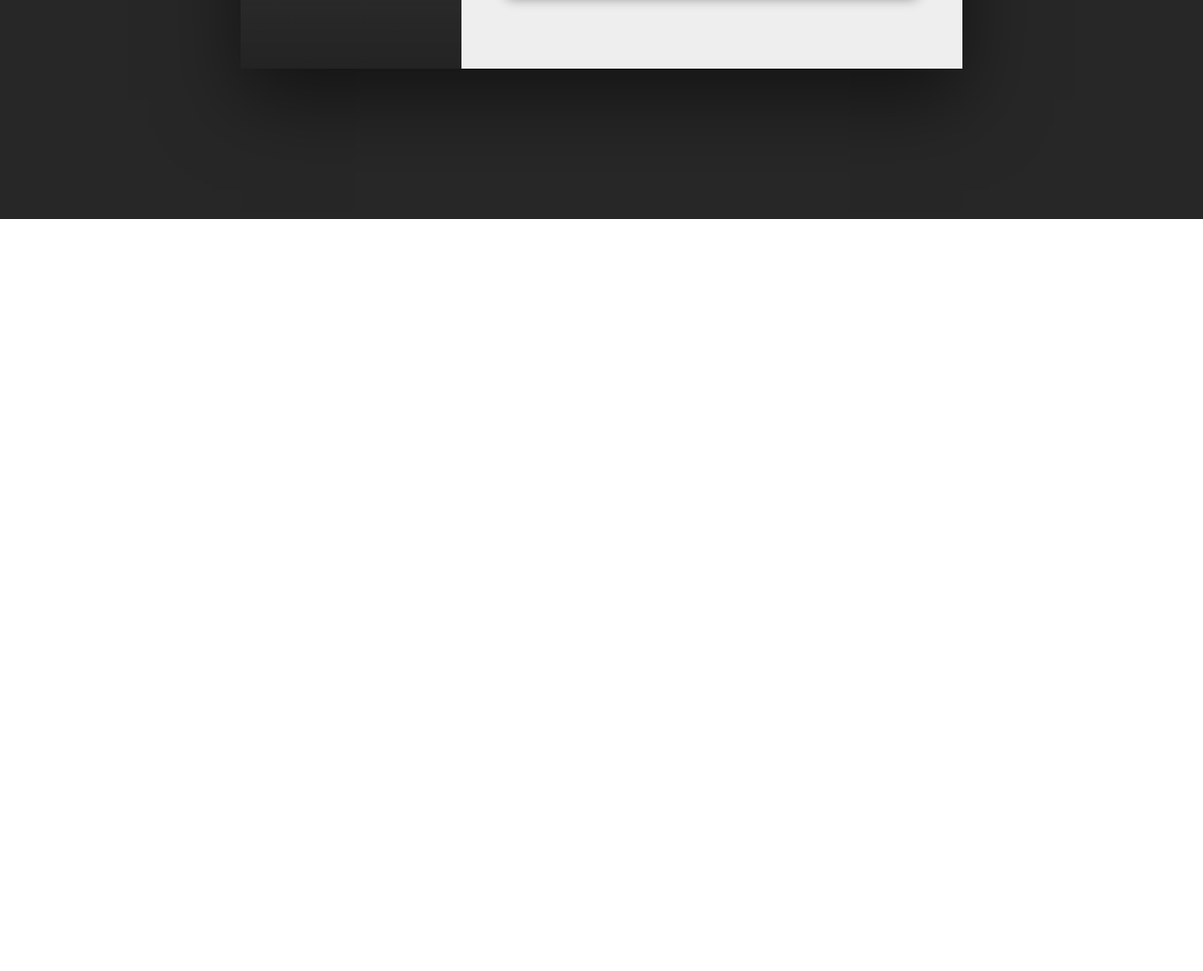
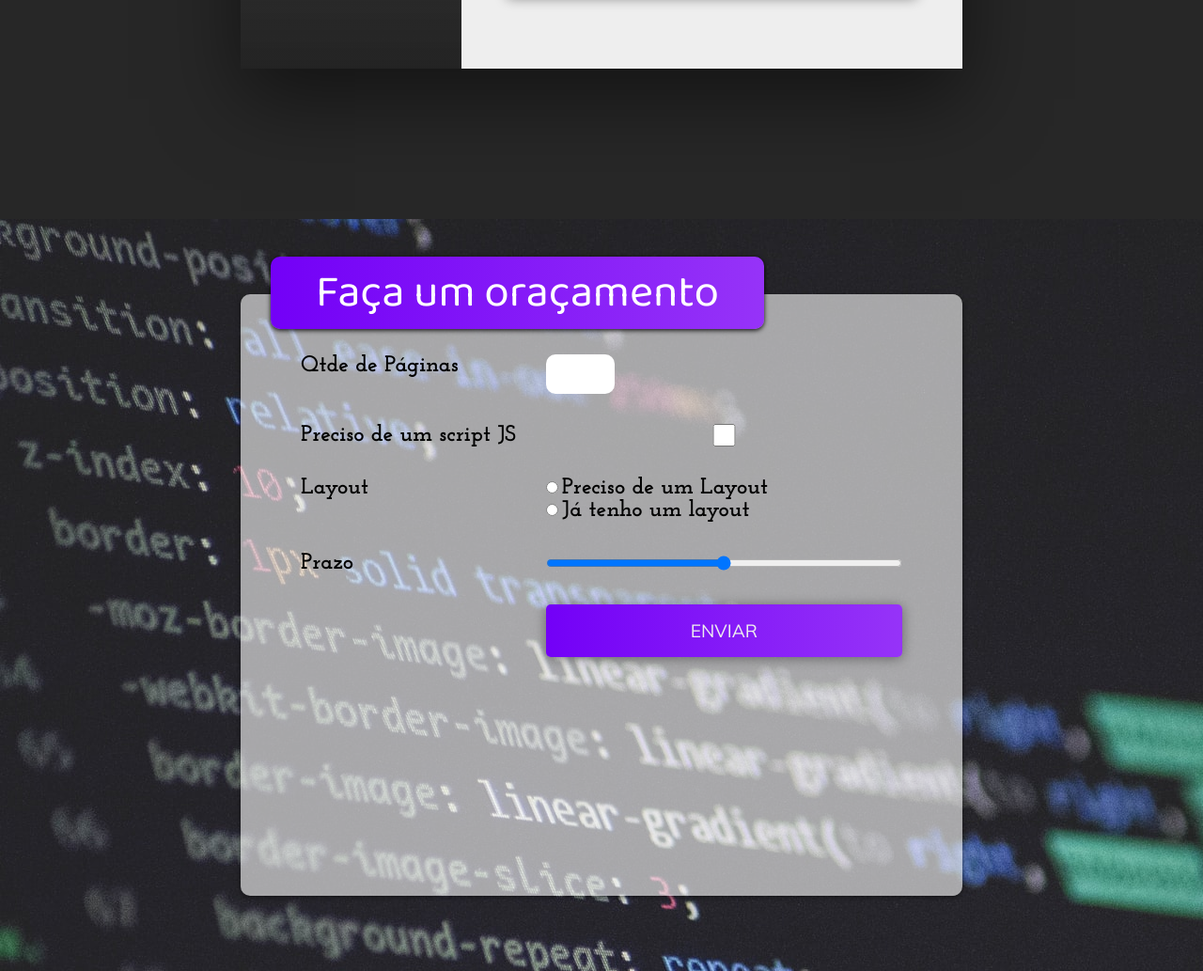
Before and after one commit to Miguel-Bit-Debug/website-portifolio, a plain HTML site: page index.html in a window 1280 px wide. Shown: the part 2703-3736 px from the top of the page at 94% size. Before the commit the page ends 2936 px from the top, so only its background shows below. Drawn offline with Linux system fonts and the light colour scheme; grey boxes are pictures that could not be loaded.

Commit message:
:package: formulario de orcamento :man_technologist:

```diff
--- a/css/home.css
+++ b/css/home.css
@@ -526,3 +526,78 @@ header {
     height: 2rem;
     margin-top: 1rem;
 }
+
+.sessao-orcamento {
+    width: 100%;
+    height: 100vh;
+    background: url(../img/images/bg-orcamento.jpg);
+    object-fit: cover;
+    display: flex;
+    align-items: center;
+    justify-content: center;
+}
+
+.orcamento-wrapper {
+    width: 60%;
+    height: 80%;
+    background-color: #FFFFFF99;
+    border-radius: 10px;
+    box-shadow: 0 0.1rem 0.3rem rgba(0, 0, 0, 0.5);
+    position: relative;
+}
+
+.orcamento-wrapper h1 {
+    position: absolute;
+    top: -2.5rem;
+    left: 2rem;
+    background: #7F00FF;
+    background: -webkit-linear-gradient(to right, #7300f7, #9633f8);
+    background: linear-gradient(to right, #7300f7, #9633f8);
+    padding: 0 3rem;
+    color: #FFFFFF;
+    font-family: var(--font-primary);
+    font-size: 3rem;
+    font-weight: lighter;
+    box-shadow: 0 0.1rem 0.3rem rgba(0, 0, 0, 0.9);
+    border-radius: 10px;
+}
+
+.sessao-orcamento form {
+    margin: 4rem;
+    display: grid;
+    grid-template-columns: auto 1fr;
+    column-gap: 2rem;
+    row-gap: 2rem;
+}
+
+.sessao-orcamento label {
+    font-family: var(--font-secondary);
+    font-size: 1.5rem;
+    font-weight: bold;
+}
+
+.sessao-orcamento input[type="number"] {
+    font-family: var(--font-secondary);
+    width: 4rem;
+    font-size: 2rem;
+    outline: none;
+    border-radius: 10px;
+    border: none;
+    padding: 0.3rem;
+}
+
+.btn-orcamento {
+    text-transform: uppercase;
+    padding: 1rem;
+    cursor: pointer;
+    grid-column: 2;
+    background: #7F00FF;
+    background: -webkit-linear-gradient(to right, #7300f7, #9633f8);
+    background: linear-gradient(to right, #7300f7, #9633f8);
+    font-family: var(--font-action);
+    font-size: 1.2rem;
+    color: #EEE;
+    border: none;
+    border-radius: 5px;
+    box-shadow: 0 .1rem .8rem rgba(0, 0, 0, .4);
+}
--- a/index.html
+++ b/index.html
@@ -179,6 +179,32 @@
             </div>
         </section>
 
+        <section class="sessao-orcamento">
+            <div class="orcamento-wrapper">
+                <h1>Faça um oraçamento</h1>
+                <form>
+                    <label for="qtde">Qtde de Páginas</label>
+                    <input type="number" min="1" id="qtde">
+                    <label for="js">Preciso de um script JS</label>
+                    <input type="checkbox" name="js" id="js">
+                    <label for="">Layout</label>
+                    <div class="group-layout">
+                        <div>
+                            <input type="radio" name="layout" id="layout-sim">
+                            <label for="layout-sim">Preciso de um Layout</label>
+                        </div>
+                        <div>
+                            <input type="radio" name="layout" id="layout-nao">
+                            <label for="layout-nao">Já tenho um layout</label>
+                        </div>
+                    </div>
+                    <label for="prazo">Prazo</label>
+                    <input type="range" name="prazo" id="prazo">
+                    <button class="btn-orcamento" type="submit">Enviar</button>
+                </form>
+            </div>
+        </section>
+
     </div>
 
     <script src="js/script.js"></script>
```
